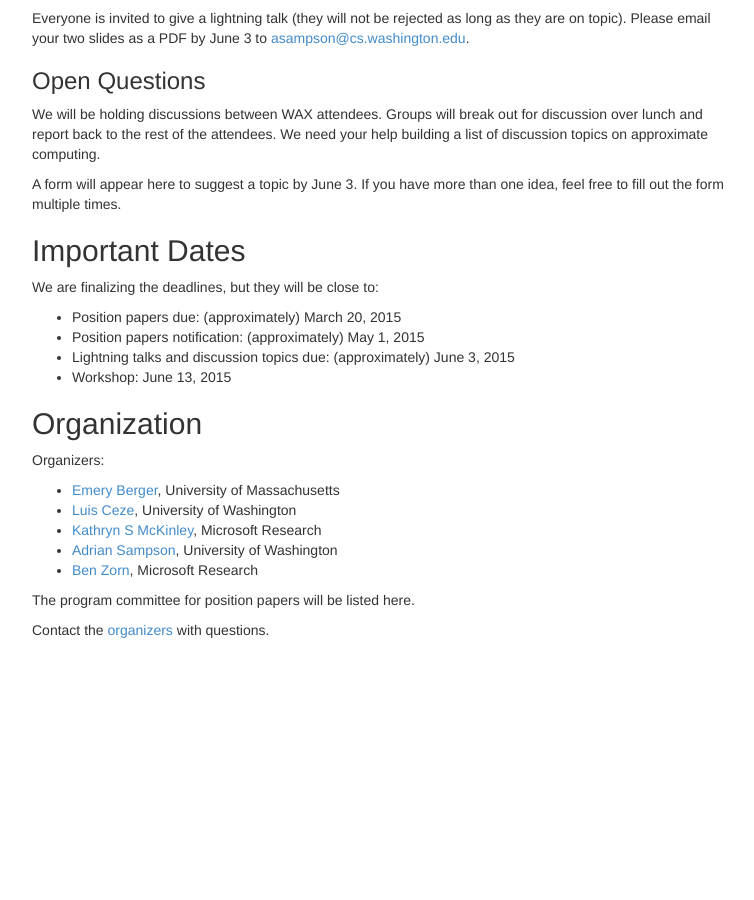
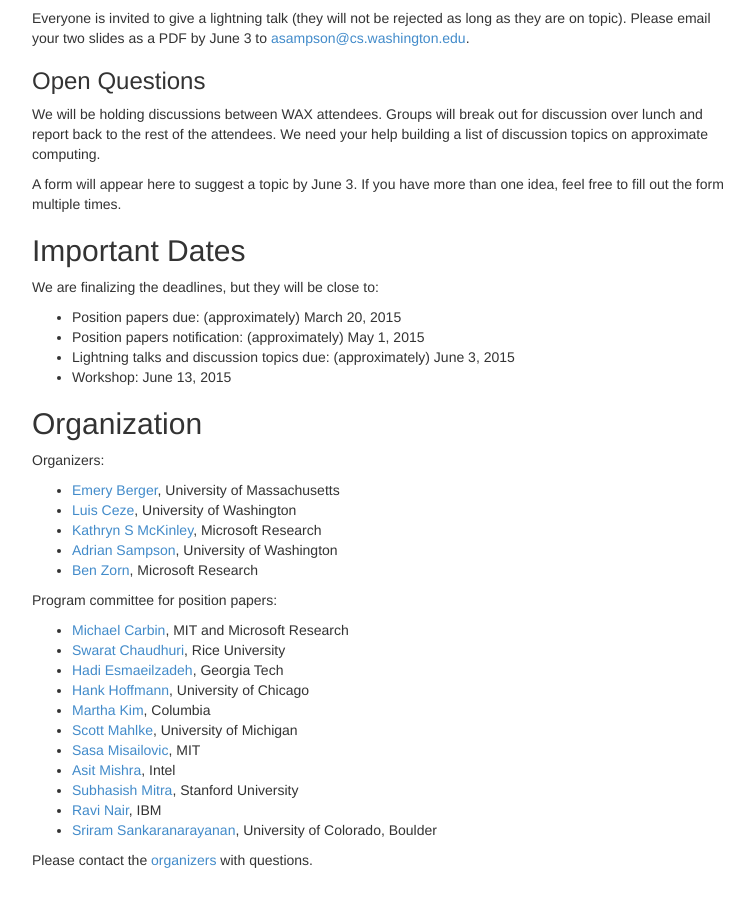
Before and after one commit to uwsampa/sampa-public, a Jekyll site: the page built from wax2015/cfp.md, in a window 1280 px wide and 900 px high, scrolled down 1311 px. Shown: the whole window, without its empty margins (258-1012 px from the left). Built offline with Jekyll 4.4.1, drawn with Linux system fonts in a browser that asks for light colours; Markdown is read by kramdown in place of the engine named in the settings; before the commit the page ends 1981 px from its top, so only the background shows below that.

Commit message:
Add PC list

```diff
--- a/wax2015/cfp.md
+++ b/wax2015/cfp.md
@@ -74,10 +74,33 @@ Organizers:
 * [Adrian Sampson][], University of Washington
 * [Ben Zorn][], Microsoft Research
 
-The program committee for position papers will be listed here.
+Program committee for position papers:
 
-Contact the [organizers][] with questions.
+* [Michael Carbin][], MIT and Microsoft Research
+* [Swarat Chaudhuri][], Rice University
+* [Hadi Esmaeilzadeh][], Georgia Tech
+* [Hank Hoffmann][], University of Chicago
+* [Martha Kim][], Columbia
+* [Scott Mahlke][], University of Michigan
+* [Sasa Misailovic][], MIT
+* [Asit Mishra][], Intel
+* [Subhasish Mitra][], Stanford University
+* [Ravi Nair][], IBM
+* [Sriram Sankaranarayanan][], University of Colorado, Boulder
 
+Please contact the [organizers][] with questions.
+
+[Sriram Sankaranarayanan]: http://www.cs.colorado.edu/~srirams/
+[Ravi Nair]: http://researcher.watson.ibm.com/researcher/view.php?person=us-nair
+[Asit Mishra]: http://www.cse.psu.edu/~amishra/
+[Subhasish Mitra]: http://web.stanford.edu/~subh/
+[Sasa Misailovic]: http://people.csail.mit.edu/misailo/
+[Scott Mahlke]: http://web.eecs.umich.edu/~mahlke/
+[Martha Kim]: http://www.cs.columbia.edu/~martha/
+[Hank Hoffmann]: http://people.cs.uchicago.edu/~hankhoffmann/
+[Hadi Esmaeilzadeh]: http://www.cc.gatech.edu/~hadi/
+[Swarat Chaudhuri]: http://www.cs.rice.edu/~sc40/
+[Michael Carbin]: http://people.csail.mit.edu/mcarbin/
 [Ben Zorn]: http://research.microsoft.com/en-us/people/zorn/
 [Emery Berger]: http://emeryberger.com/
 [Adrian Sampson]: http://homes.cs.washington.edu/~asampson/
```
